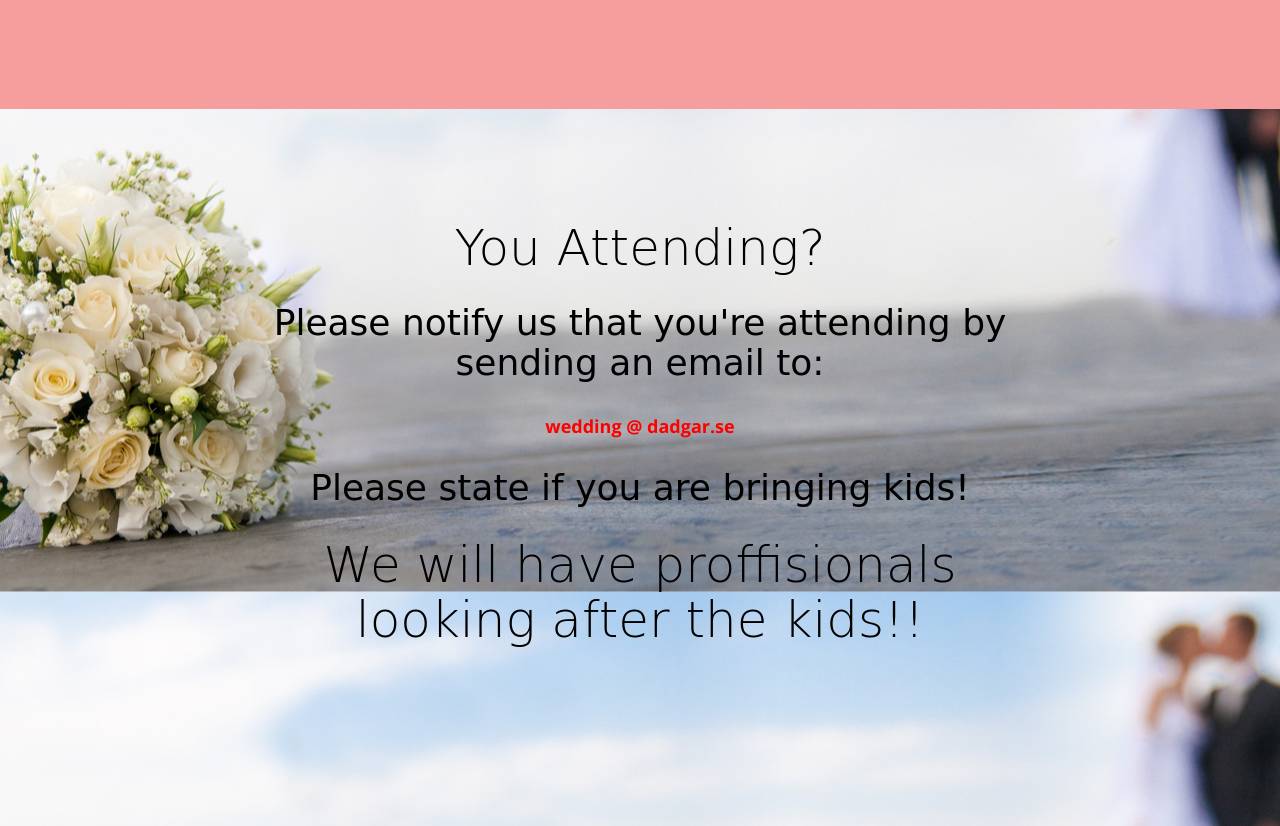
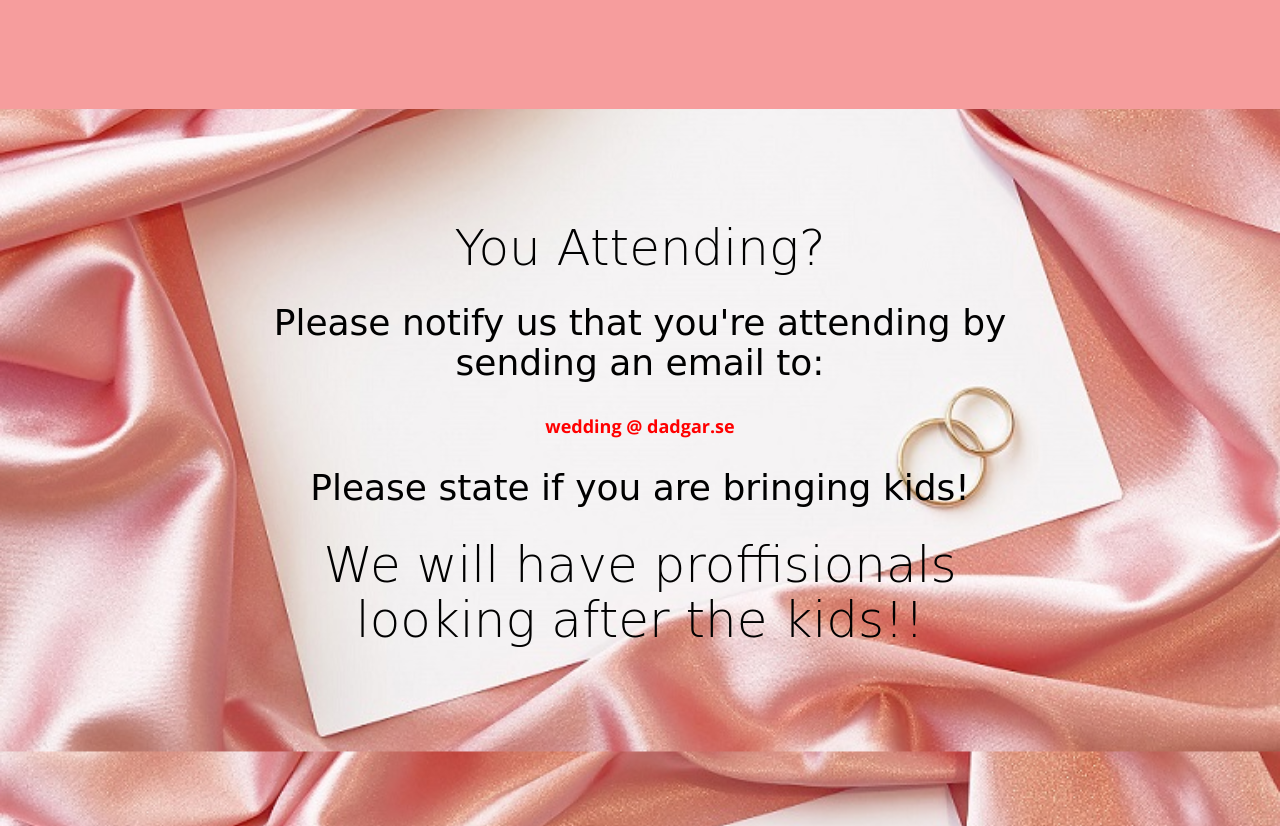
Before and after one commit to filipdadgar/bootstrap-for-wed, a website: page index.html in a window 1280 px wide. Shown: the part 1857-2683 px from the top of the page. Drawn offline with nearby package versions, Linux system fonts and the light colour scheme; files whose address does not match are found by name; a web font is replaced by a local one.

Commit message:
back.jpg

```diff
--- a/index.html
+++ b/index.html
@@ -157,7 +157,7 @@
                 </div>
             </div>
 
-            <div id="fh5co-started" style="background-image:url(images/cover_bg_3.jpg);" data-stellar-background-ratio="0.5">
+            <div id="fh5co-started" style="background-image:url(images/back.jpg);" data-stellar-background-ratio="0.5">
                 <!--     <div class="overlay"></div> -->
                 <div class="container">
                     <div class="row animate-box">
```
Also changed, not shown: images/back.jpg (added).
